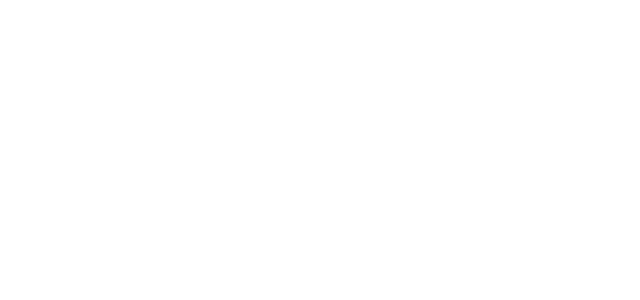
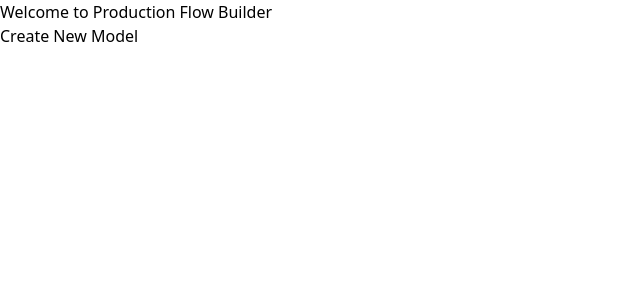
Before and after one commit to ikorshunov/production-flow-builder, a React (Vite) app: page / in a window 1280 px wide. Shown: the top 300 px of the page, without its empty margins (0-640 px from the left). Built offline with nearby package versions, Linux system fonts and the light colour scheme.

Commit message:
Add <EditorContext />, <ModelList />, API helpers

```diff
--- a/package.json
+++ b/package.json
@@ -11,6 +11,7 @@
         "format": "prettier --write ."
     },
     "dependencies": {
+        "@tanstack/react-query": "^5.51.23",
         "@xyflow/react": "^12.0.4",
         "classnames": "^2.5.1",
         "react": "^18.3.1",
--- a/src/App.tsx
+++ b/src/App.tsx
@@ -1,11 +1,50 @@
+import { useState } from 'react';
 import { ReactFlowProvider } from '@xyflow/react';
+import { useQuery } from '@tanstack/react-query';
+import { ImSpinner9 } from 'react-icons/im';
+
 import { Editor } from './components/Editor/Editor';
+import { EditorContext } from './components/Editor/state/EditorContext';
+import { getModelList } from './api/getModelList';
+import { PROJECT_NAME } from './components/Editor/constants';
+import { ModelList } from './components/ModelList';
 
 export const App = () => {
+    const [selectedModelId, setSelectedModelId] = useState<string>();
+    const { data: modelList } = useQuery({
+        queryKey: [PROJECT_NAME, 'modelList'],
+        queryFn: () => getModelList(),
+    });
+
+    if (!selectedModelId) {
+        if (!modelList) {
+            return (
+                <div className="w-screen h-screen flex items-center justify-center">
+                    <ImSpinner9
+                        size="100"
+                        color="#c6ff00"
+                        className="animate-spin"
+                    />
+                </div>
+            );
+        }
+
+        return (
+            <div className="p-8 flex flex-col gap-8">
+                <h1 className="text-[2em]">
+                    Welcome to Production Flow Builder
+                </h1>
+                <ModelList items={modelList} onSelect={setSelectedModelId} />
+            </div>
+        );
+    }
+
     return (
         <div className="w-screen h-screen">
             <ReactFlowProvider>
-                <Editor />
+                <EditorContext modelId={selectedModelId}>
+                    <Editor />
+                </EditorContext>
             </ReactFlowProvider>
         </div>
     );
--- /dev/null
+++ b/src/api/createModel.ts
@@ -0,0 +1,18 @@
+import { ModelState } from '../components/Editor/state/types';
+import { readFromLocalStorage, writeToLocalStorage } from './helpers';
+
+export const createModel = (): Promise<ModelState> => {
+    const data = readFromLocalStorage();
+    const newModelId = crypto.randomUUID();
+    const newModel: ModelState = {
+        id: newModelId,
+        nodes: [],
+        edges: [],
+    };
+    const newData = {
+        ...data,
+        [newModelId]: newModel,
+    };
+
+    return writeToLocalStorage(newData).then((data) => data[newModelId]);
+};
--- /dev/null
+++ b/src/api/getModelList.ts
@@ -0,0 +1,7 @@
+import { readFromLocalStorage } from './helpers';
+
+export const getModelList = (): Promise<string[]> => {
+    return readFromLocalStorage({ delayed: true }).then((data) => {
+        return Object.keys(data);
+    });
+};
--- /dev/null
+++ b/src/api/helpers.ts
@@ -0,0 +1,45 @@
+import { PROJECT_NAME } from '../components/Editor/constants';
+import { State } from '../components/Editor/state/types';
+
+const STORAGE_KEY = `${PROJECT_NAME}Data`;
+
+const getRandomInt = (min: number, max: number) => {
+    min = Math.ceil(min);
+    max = Math.floor(max);
+    return Math.floor(Math.random() * (max - min + 1)) + min;
+};
+
+// Let's have an artificial delay to have an impression of a real API
+const withDelay = <T>(func: () => T) => {
+    return new Promise<T>((resolve) => {
+        setTimeout(
+            () => {
+                const result = func();
+                resolve(result);
+            },
+            getRandomInt(0, 3000)
+        );
+    });
+};
+
+export function readFromLocalStorage(): State;
+export function readFromLocalStorage(params: {
+    delayed: boolean;
+}): Promise<State>;
+export function readFromLocalStorage(params?: { delayed: boolean }) {
+    const dataString = localStorage.getItem(STORAGE_KEY);
+    const data = !dataString ? {} : (JSON.parse(dataString) as State);
+
+    if (params && params.delayed) {
+        return withDelay(() => data);
+    }
+
+    return data;
+}
+
+export const writeToLocalStorage = (data: State) => {
+    return withDelay(() => {
+        localStorage.setItem(STORAGE_KEY, JSON.stringify(data));
+        return data;
+    });
+};
--- a/src/components/Editor/constants.ts
+++ b/src/components/Editor/constants.ts
@@ -6,6 +6,8 @@
 
 import { HexColor } from 'src/types';
 import { NodeCategory } from './types';
+
+export const PROJECT_NAME = 'productionFlowBuilder';
 
 export const categories: NodeCategory[] = [
     'supplier',
--- /dev/null
+++ b/src/components/Editor/state/EditorContext.tsx
@@ -0,0 +1,19 @@
+import { createContext, PropsWithChildren } from 'react';
+import { State } from './types';
+
+type EditorContextProps = PropsWithChildren<{
+    modelId: string;
+}>;
+
+const initialContextValue: State = {};
+const Context = createContext<State>(initialContextValue);
+
+export const EditorContext = (props: EditorContextProps) => {
+    const { children } = props;
+
+    return (
+        <Context.Provider value={initialContextValue}>
+            {children}
+        </Context.Provider>
+    );
+};
--- /dev/null
+++ b/src/components/Editor/state/types.ts
@@ -0,0 +1,10 @@
+import { Edge } from '@xyflow/react';
+
+import { StatefulNodeType } from '../nodes/types';
+
+export type ModelState = {
+    id: string;
+    nodes: StatefulNodeType[];
+    edges: Edge[];
+};
+export type State = Record<string, ModelState>;
--- /dev/null
+++ b/src/components/ModelList.tsx
@@ -0,0 +1,49 @@
+import { useMutation } from '@tanstack/react-query';
+import { ImSpinner9 } from 'react-icons/im';
+
+import { createModel } from '../api/createModel';
+
+type ModelListProps = {
+    items: string[];
+    onSelect: (id: string) => void;
+};
+
+export const ModelList = (props: ModelListProps) => {
+    const { items, onSelect } = props;
+    const mutation = useMutation({
+        mutationFn: () => createModel(),
+        onSuccess: (model) => onSelect(model.id),
+    });
+
+    const buttonClassName = 'shadow-md rounded-md p-5 w-32 h-32 shrink-0';
+    return (
+        <div className="flex gap-3 flex-wrap">
+            <button
+                onClick={() => mutation.mutate()}
+                className={`${buttonClassName} bg-lime-400 text-lime-800`}
+                disabled={mutation.isPending}
+            >
+                {mutation.isPending ? (
+                    <ImSpinner9
+                        size="70"
+                        color="#3f6212"
+                        className="animate-spin m-auto"
+                    />
+                ) : (
+                    'Create New Model'
+                )}
+            </button>
+            {items.map((modelId) => {
+                return (
+                    <button
+                        className={`${buttonClassName} bg-slate-200`}
+                        key={modelId}
+                        onClick={() => onSelect(modelId)}
+                    >
+                        {modelId.split('-')[0]}
+                    </button>
+                );
+            })}
+        </div>
+    );
+};
--- a/src/main.tsx
+++ b/src/main.tsx
@@ -1,12 +1,18 @@
 import { StrictMode } from 'react';
 import { createRoot } from 'react-dom/client';
+import { QueryClient, QueryClientProvider } from '@tanstack/react-query';
 import { App } from './App.tsx';
 
 import '@xyflow/react/dist/style.css';
 import './index.css';
 
+// Create a client
+const queryClient = new QueryClient();
+
 createRoot(document.getElementById('root')!).render(
     <StrictMode>
-        <App />
+        <QueryClientProvider client={queryClient}>
+            <App />
+        </QueryClientProvider>
     </StrictMode>
 );
```
Also changed, not shown: 1 other file (tests, documents, lock files or other folders).
